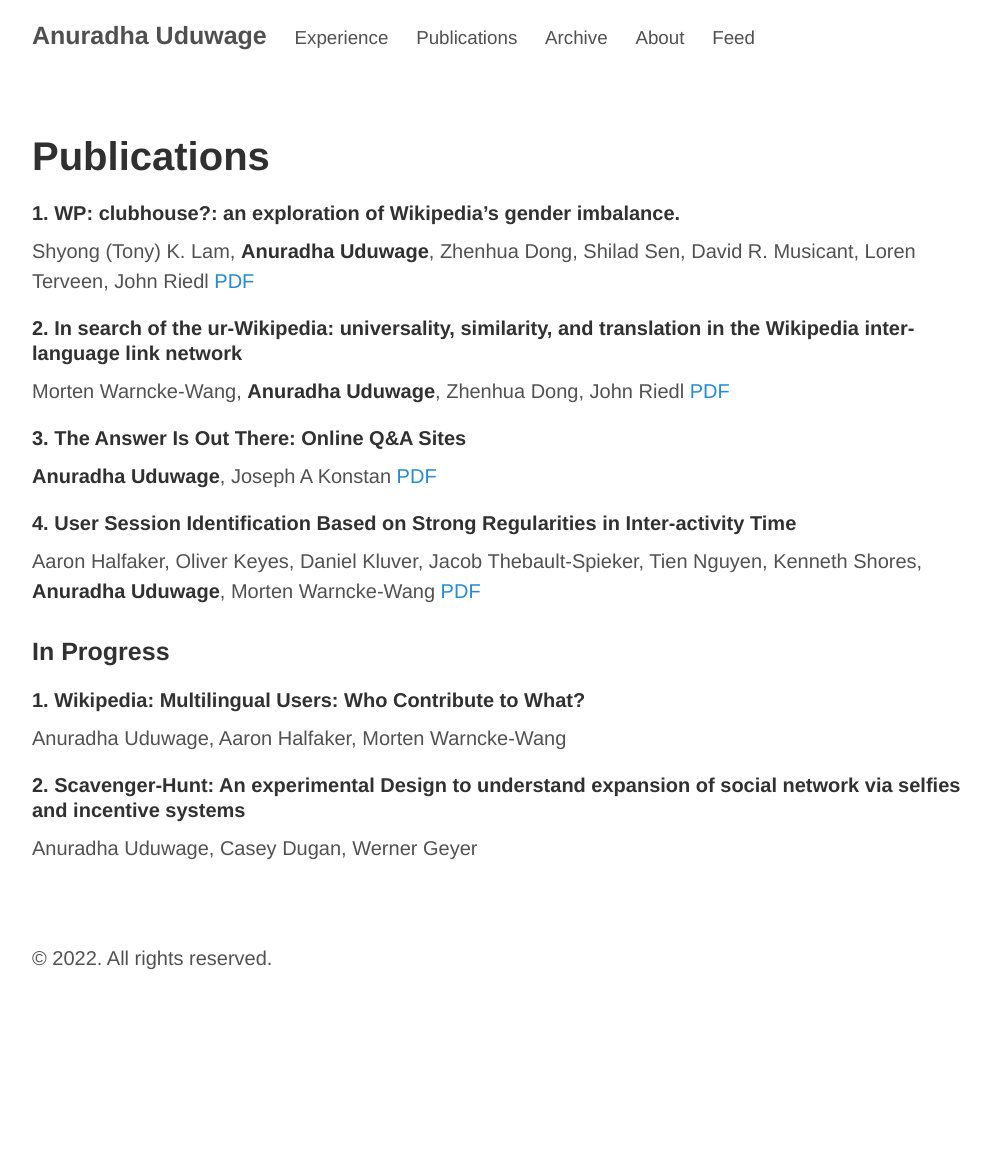
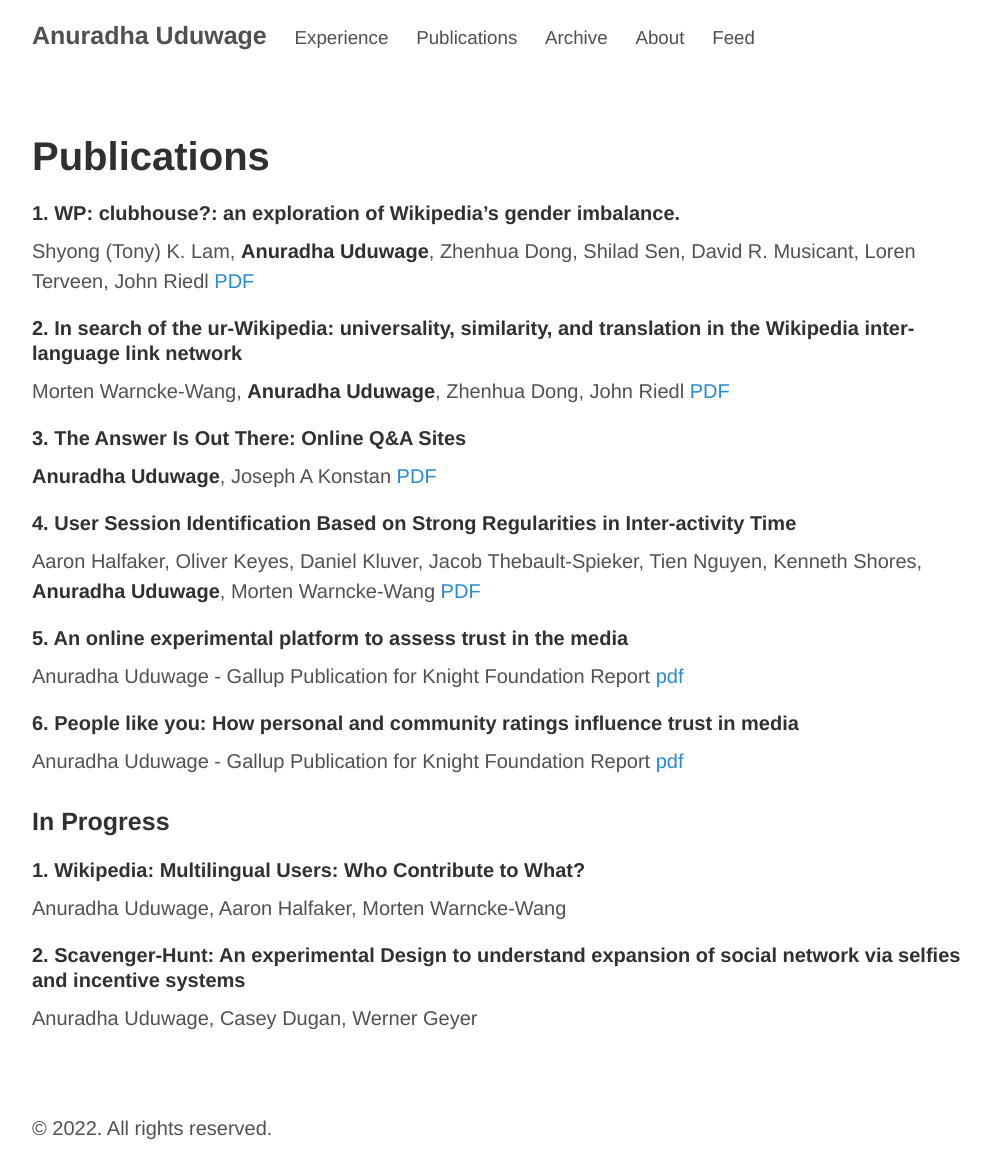
Before and after one commit to uduwage/uduwage.github.io, a Jekyll site: the page built from publications.md, in a window 1280 px wide. Shown: the whole page, without its empty margins (128-1119 px from the left). Built offline with Jekyll 4.4.1, drawn with Linux system fonts in a browser that asks for light colours; before the commit the page ends 993 px from its top, so only the background shows below that.

Commit message:
update pubs

```diff
--- a/publications.md
+++ b/publications.md
@@ -15,6 +15,12 @@ Morten Warncke-Wang, **Anuradha Uduwage**, Zhenhua Dong, John Riedl [PDF](http:/
 ##### 4. User Session Identification Based on Strong Regularities in Inter-activity Time
 Aaron Halfaker, Oliver Keyes, Daniel Kluver, Jacob Thebault-Spieker, Tien Nguyen, Kenneth Shores, **Anuradha Uduwage**, Morten Warncke-Wang [PDF](http://arxiv.org/pdf/1411.2878.pdf)
 
+##### 5. An online experimental platform to assess trust in the media
+Anuradha Uduwage - Gallup Publication for Knight Foundation Report [pdf](https://knightfoundation.org/wp-content/uploads/2020/02/KnightFoundation_NewsLens1_Client_Report_070918_ab.pdf)
+
+##### 6. People like you: How personal and community ratings influence trust in media
+Anuradha Uduwage - Gallup Publication for Knight Foundation Report [pdf](https://knightfoundation.org/wp-content/uploads/2020/03/KnightFoundation_NewsLens2_Client_Report_071918v2_ab.pdf)
+
 ### In Progress
 
 #### 1. Wikipedia: Multilingual Users: Who Contribute to What?
```
